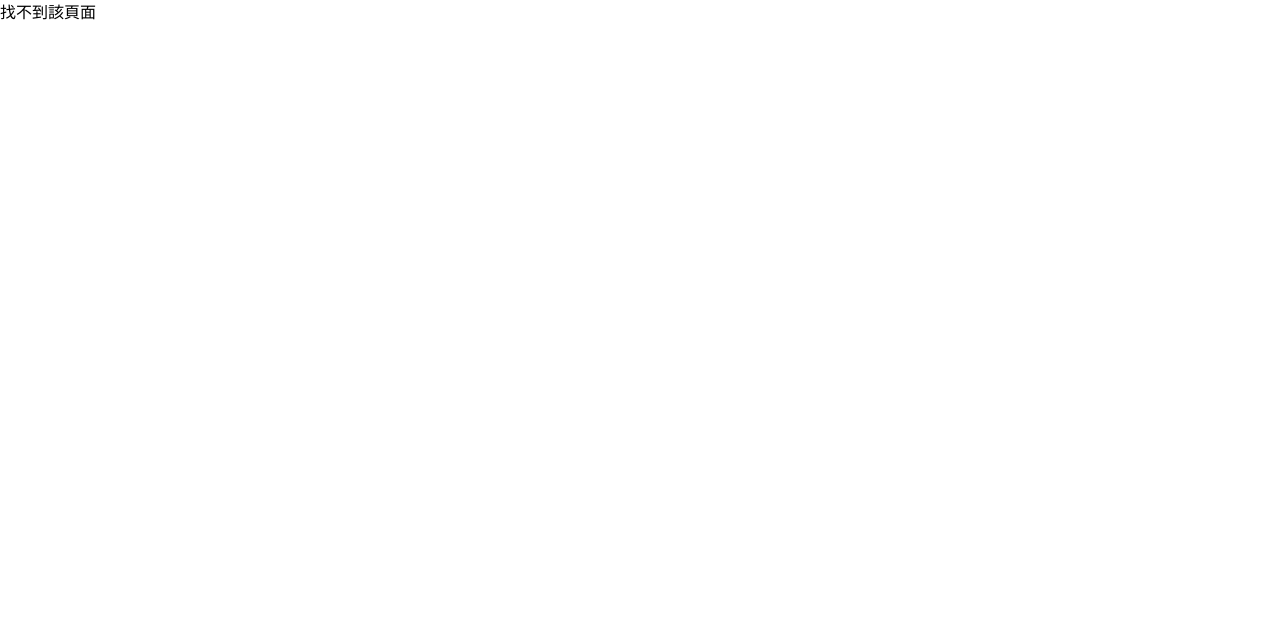
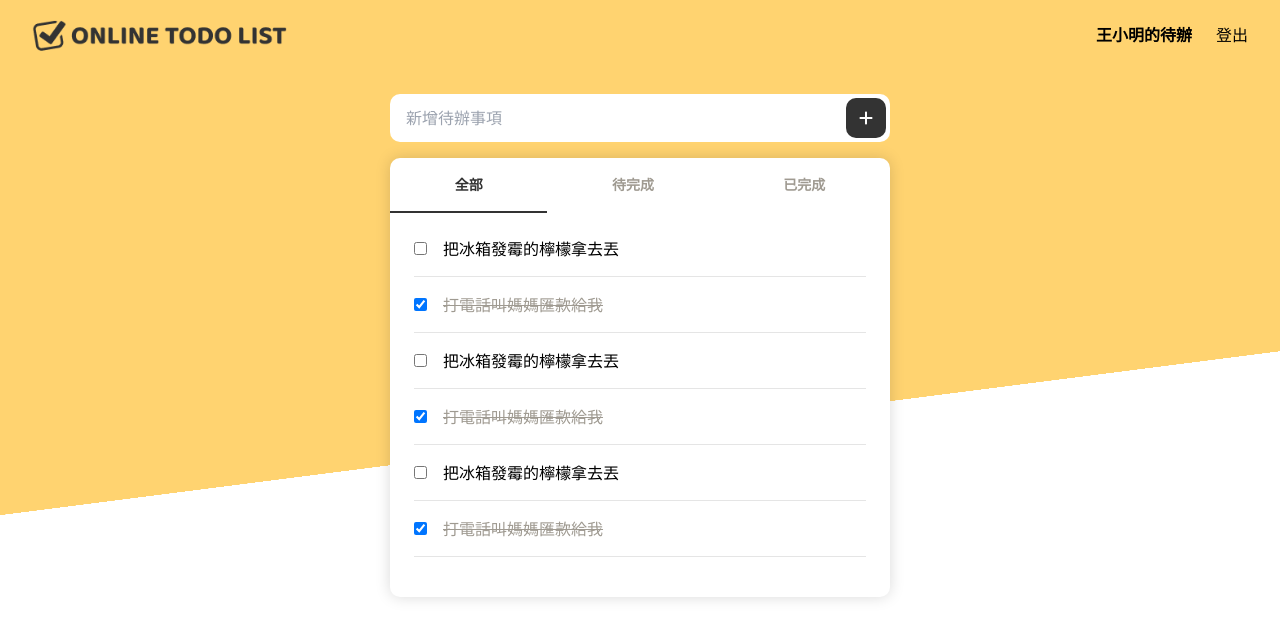
Before and after one commit to bugbug777/toDoList, a Vue app: page / in a window 1280 px wide. Shown: the top 638 px of the page. Built offline with nearby package versions, Linux system fonts and the light colour scheme.

Commit message:
[add] 新增待辦事項主頁

```diff
--- a/package.json
+++ b/package.json
@@ -9,6 +9,11 @@
     "preview": "vite preview"
   },
   "dependencies": {
+    "@fortawesome/fontawesome-svg-core": "^6.1.1",
+    "@fortawesome/free-brands-svg-icons": "^6.1.1",
+    "@fortawesome/free-regular-svg-icons": "^6.1.1",
+    "@fortawesome/free-solid-svg-icons": "^6.1.1",
+    "@fortawesome/vue-fontawesome": "^3.0.1",
     "vue": "^3.2.37",
     "vue-router": "^4.1.2"
   },
--- a/src/components/HelloWorld.vue
+++ /dev/null
@@ -1,40 +0,0 @@
-<script setup>
-import { ref } from 'vue'
-
-defineProps({
-  msg: String
-})
-
-const count = ref(0)
-</script>
-
-<template>
-  <h1>{{ msg }}</h1>
-
-  <div class="card">
-    <button type="button" @click="count++">count is {{ count }}</button>
-    <p>
-      Edit
-      <code>components/HelloWorld.vue</code> to test HMR
-    </p>
-  </div>
-
-  <p>
-    Check out
-    <a href="https://vuejs.org/guide/quick-start.html#local" target="_blank"
-      >create-vue</a
-    >, the official Vue + Vite starter
-  </p>
-  <p>
-    Install
-    <a href="https://github.com/johnsoncodehk/volar" target="_blank">Volar</a>
-    in your IDE for a better DX
-  </p>
-  <p class="read-the-docs">Click on the Vite and Vue logos to learn more</p>
-</template>
-
-<style scoped>
-.read-the-docs {
-  color: #888;
-}
-</style>
--- a/src/components/NavbarComponent.vue
+++ b/src/components/NavbarComponent.vue
@@ -1,11 +1,13 @@
 <template>
-  <nav class="flex justify-between py-4 px-6">
+  <nav class="container py-4 px-8 mx-auto">
+    <div class="flex justify-between items-center">
       <h1>
         <router-link to="/" class="block w-[255px] h-[38.45px] bg-[url('src/assets/images/logo_lg.png')] bg-no-repeat bg-center bg-cover indent-[101%] whitespace-nowrap overflow-hidden">ONLINE TODO LIST</router-link>
       </h1>
       <ul class="flex">
-      <li class="font-bold mr-6">王小明的待辦</li>
+        <li class="hidden md:block font-bold mr-6">王小明的待辦</li>
         <li><a href="#">登出</a></li>
       </ul>
+    </div>
   </nav>
 </template>
--- /dev/null
+++ b/src/components/TodobarComponent.vue
@@ -0,0 +1,11 @@
+<template>
+  <div class="relative">
+    <input class="block w-full rounded-[10px] py-3 px-4 placeholder-shown:text-[#9F9A91]" type="text"
+      placeholder="新增待辦事項">
+    <button
+      class="absolute top-0 right-0 bottom-0 flex justify-center items-center rounded-[10px] text-white p-[10px] m-1 bg-[#333]"
+      type="button">
+      <font-awesome-icon icon="fa-solid fa-plus" fixed-width />
+    </button>
+  </div>
+</template>
--- /dev/null
+++ b/src/components/TodolistComponent.vue
@@ -0,0 +1,36 @@
+<template>
+  <div class="rounded-[10px] bg-white shadow-[0_0_15px_rgba(0,0,0,0.15)]">
+    <!-- Tabs -->
+    <ul class="flex">
+      <li class="grow"><a class="block border-b-2 border-[#333] text-center font-bold text-[14px] text-[#333] py-4" href="#">全部</a></li>
+      <li class="grow"><a class="block text-center font-bold text-[14px] text-[#9F9A91] py-4" href="#">待完成</a></li>
+      <li class="grow"><a class="block text-center font-bold text-[14px] text-[#9F9A91] py-4" href="#">已完成</a></li>
+    </ul>
+    <ul class="p-6">
+      <li class="border-b border-[#E5E5E5] pb-[15px] mb-4">
+        <input class="mr-4" type="checkbox" name="todo1" id="todo1">
+        <label for="todo1">把冰箱發霉的檸檬拿去丟</label>
+      </li>
+      <li class="border-b border-[#E5E5E5] pb-[15px] mb-4">
+        <input class="mr-4" type="checkbox" name="todo2" id="todo2" checked>
+        <label class="line-through text-[#9F9A91]" for="todo2">打電話叫媽媽匯款給我</label>
+      </li>
+      <li class="border-b border-[#E5E5E5] pb-[15px] mb-4">
+        <input class="mr-4" type="checkbox" name="todo1" id="todo1">
+        <label for="todo1">把冰箱發霉的檸檬拿去丟</label>
+      </li>
+      <li class="border-b border-[#E5E5E5] pb-[15px] mb-4">
+        <input class="mr-4" type="checkbox" name="todo2" id="todo2" checked>
+        <label class="line-through text-[#9F9A91]" for="todo2">打電話叫媽媽匯款給我</label>
+      </li>
+      <li class="border-b border-[#E5E5E5] pb-[15px] mb-4">
+        <input class="mr-4" type="checkbox" name="todo1" id="todo1">
+        <label for="todo1">把冰箱發霉的檸檬拿去丟</label>
+      </li>
+      <li class="border-b border-[#E5E5E5] pb-[15px] mb-4">
+        <input class="mr-4" type="checkbox" name="todo2" id="todo2" checked>
+        <label class="line-through text-[#9F9A91]" for="todo2">打電話叫媽媽匯款給我</label>
+      </li>
+    </ul>
+  </div>
+</template>
--- /dev/null
+++ b/src/config/font-awesome.js
@@ -0,0 +1,5 @@
+// Font Awesome Configuration
+import { library } from '@fortawesome/fontawesome-svg-core'
+import { faPlus } from '@fortawesome/free-solid-svg-icons'
+
+library.add(faPlus)
--- /dev/null
+++ b/src/config/index.js
@@ -0,0 +1 @@
+import './font-awesome'
--- a/src/main.js
+++ b/src/main.js
@@ -1,9 +1,11 @@
 import { createApp } from 'vue'
 import App from './App.vue'
 import router from './router'
+import './config'
+import { FontAwesomeIcon } from '@fortawesome/vue-fontawesome'
 import './index.css'
 
-
 const app = createApp(App)
+app.component('font-awesome-icon', FontAwesomeIcon)
 app.use(router)
 app.mount('#app')
--- a/src/router/index.js
+++ b/src/router/index.js
@@ -1,6 +1,7 @@
 import { createRouter, createWebHashHistory } from 'vue-router'
 
 const routes = [
+  { path: '/', component: () => import('../views/MainView.vue') },
   { path: '/login', component: () => import('../views/LoginView.vue') },
   { path: '/register', component: () => import('../views/RegisterView.vue') },
   { path: '/:pathMatch(.*)*', name: 'NotFound', component: () => import('../views/NotFound.vue') },
--- /dev/null
+++ b/src/views/MainView.vue
@@ -0,0 +1,22 @@
+<script setup>
+import Navbar from '../components/NavbarComponent.vue'
+import TodoBar from '../components/TodobarComponent.vue'
+import Todolist from '../components/TodolistComponent.vue'
+</script>
+
+<template>
+  <div
+    class="h-screen bg-[#FFD370] md:bg-[linear-gradient(172.7deg,#FFD370_5.12%,#FFD370_53.33%,#FFD370_53.44%,#FFFFFF_53.45%,#FFFFFF_94.32%)]">
+    <Navbar />
+    <div class="container md:py-6 px-8 mx-auto">
+      <div class="md:w-[500px] mx-auto">
+        <TodoBar class="mb-4" />
+        <Todolist v-if="true" />
+        <div v-else class="text-center pt-11">
+          <p class="mb-4">目前尚無待辦事項</p>
+          <img class="block max-w-full mx-auto" src="../assets/images/empty.png" alt="No Todos">
+        </div>
+      </div>
+    </div>
+  </div>
+</template>
```
Also changed, not shown: src/assets/images/empty.png (added), 1 other file (tests, documents, lock files or other folders). Lines whose indentation alone changed are shown as unchanged.
